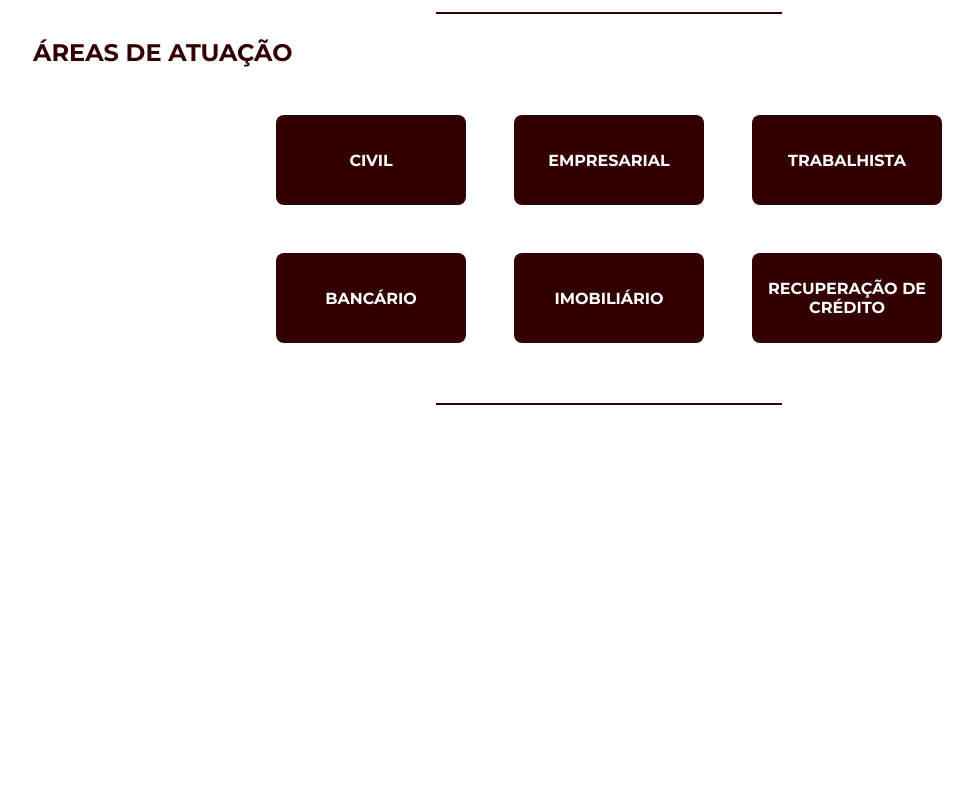
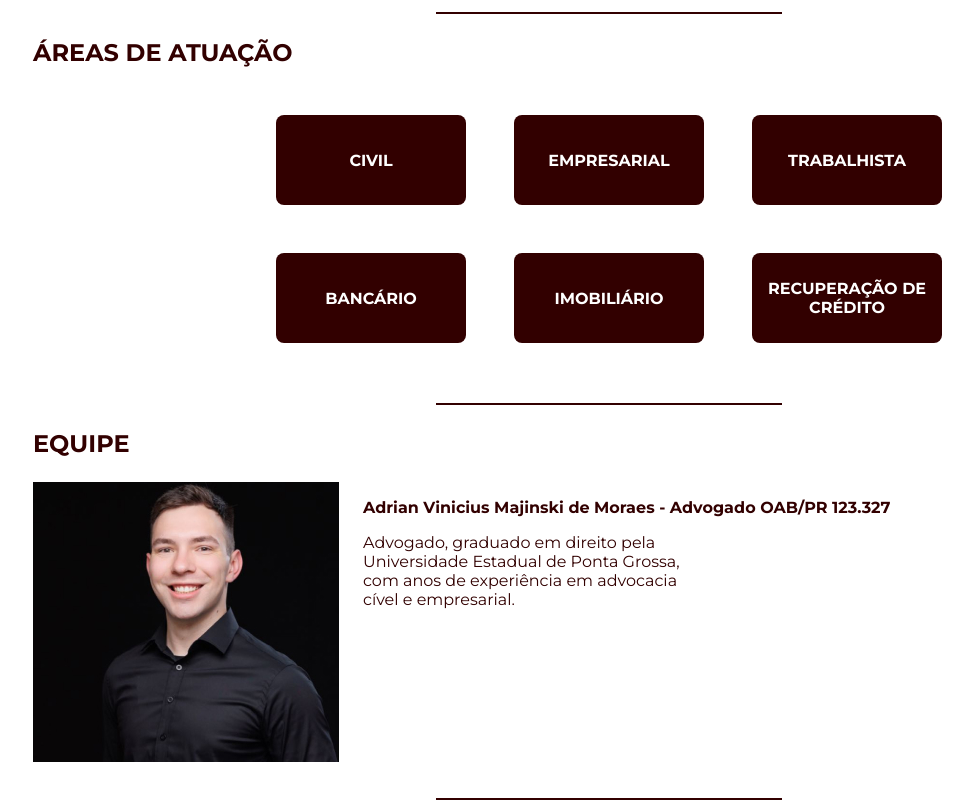
Before and after one commit to madusfx/moraes-adv, a React (Create React App) app: page / in a window 1280 px wide. Shown: the part 580-1380 px from the top of the page, without its empty margins (31-1004 px from the left). Before the commit the page ends 985 px from the top, so only its background shows below. Built offline with nearby package versions, Linux system fonts and the light colour scheme.

Commit message:
adding team section

```diff
--- a/src/App.tsx
+++ b/src/App.tsx
@@ -15,9 +15,12 @@ import {
   Title,
   Card,
   CardsDiv,
+  TextName,
+  TextBiography,
 } from './styles';
 import Logo from './images/logo.svg';
 import Background from './images/image-background.jpg';
+import ImageAdrian from './images/image-adrian.jpg';
 import { useState } from 'react';
 
 function App() {
@@ -117,6 +120,24 @@ function App() {
         </CardsDiv>
         <Line />
       </Section>
+      <Section>
+        <Title>EQUIPE</Title>
+        <div style={{ display: 'flex', marginRight: 'auto' }}>
+          <img src={ImageAdrian} alt="" />
+          <div>
+            <TextName>
+              Adrian Vinicius Majinski de Moraes - Advogado OAB/PR 123.327{' '}
+            </TextName>
+            <TextBiography>
+              Advogado, graduado em direito pela
+              <br /> Universidade Estadual de Ponta Grossa,
+              <br /> com anos de experiência em advocacia
+              <br /> cível e empresarial.
+            </TextBiography>
+          </div>
+        </div>
+        <Line />
+      </Section>
     </div>
   );
 }
--- a/src/styles.ts
+++ b/src/styles.ts
@@ -120,6 +120,9 @@ export const Section = styled.div`
   align-items: center;
   margin-left: 64px;
   margin-right: 64px;
+  img {
+    margin-right: auto;
+  }
 `;
 
 export const Title = styled.p`
@@ -131,6 +134,20 @@ export const Title = styled.p`
 `;
 
 export const Text = styled.p``;
+
+export const TextName = styled.p`
+  margin-left: 24px;
+  color: #320000;
+  font-weight: 700;
+  font-size: 16px;
+`;
+
+export const TextBiography = styled.p`
+  color: #320000;
+  margin-left: 24px;
+  font-size: 16px;
+  font-weight: 400;
+`;
 
 export const Line = styled.div`
   margin-top: 36px;
```
Also changed, not shown: src/images/image-adrian.jpg (added).
